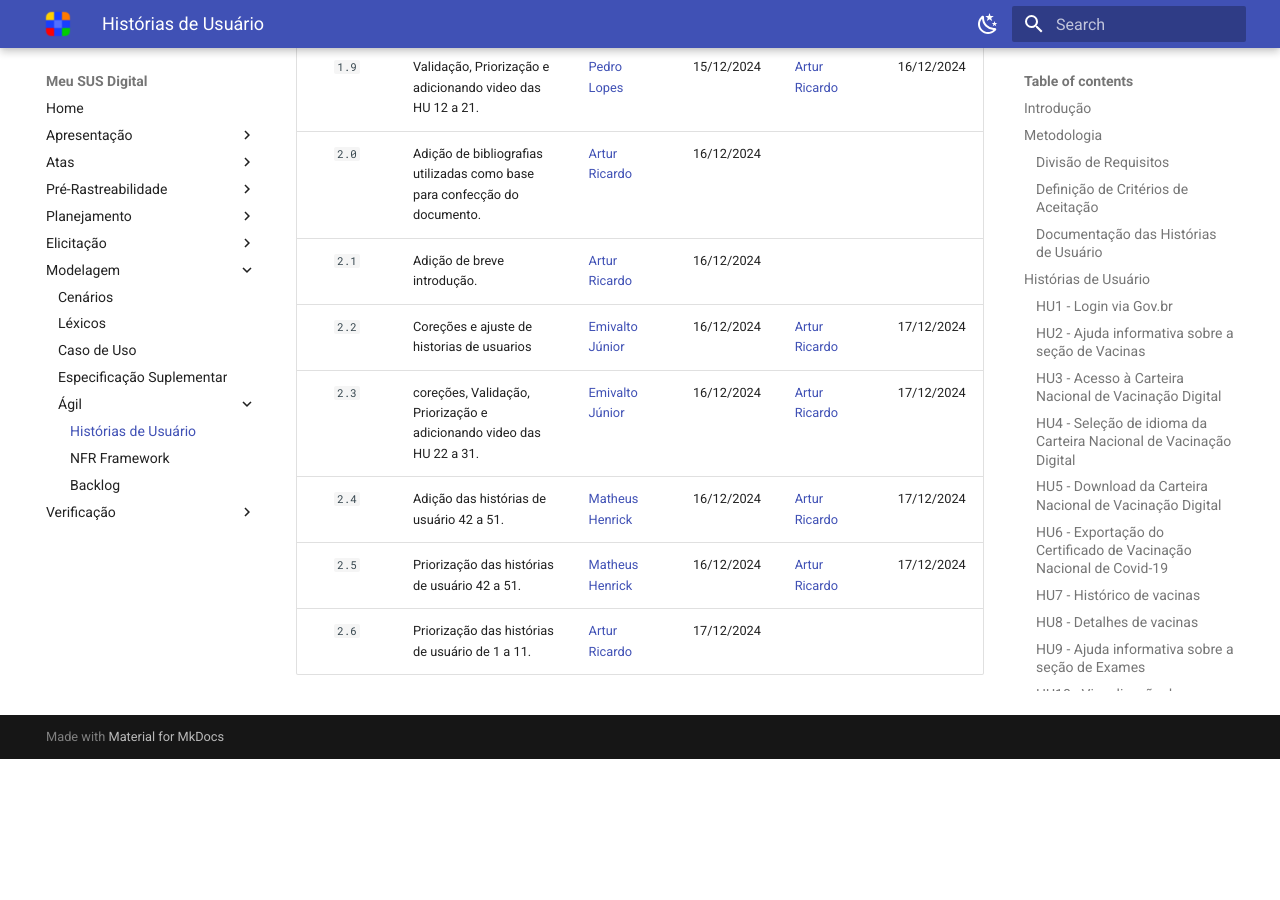
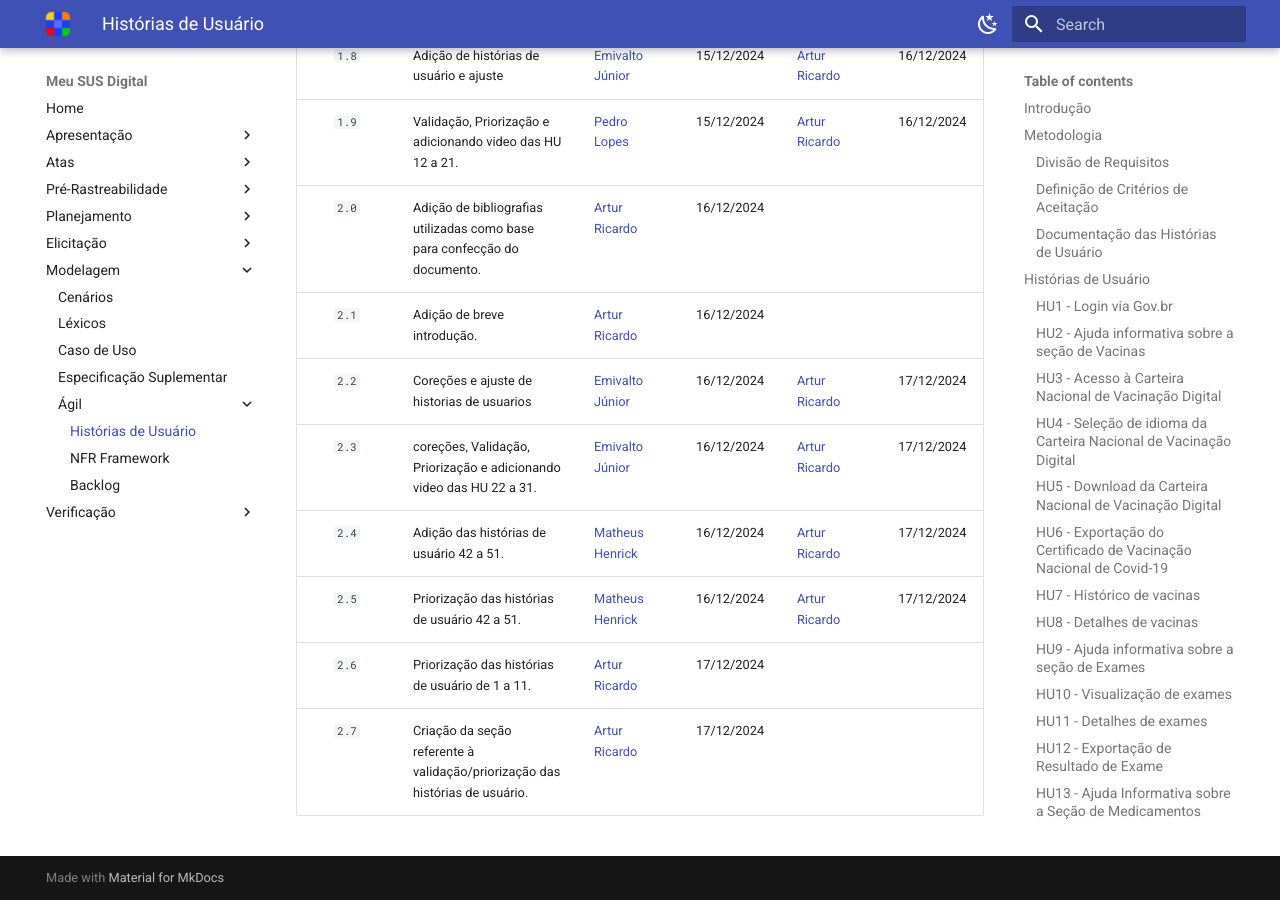
Before and after one commit to Requisitos-de-Software/2024.2-MeuSUSDigital, an MkDocs documentation site: the page built from docs/modelagem-agil/historias-de-usuario.md, in a window 1280 px wide and 900 px high, scrolled down 8881 px. Built offline with MkDocs 1.6.1 and Material for MkDocs 9.7.7, drawn with Linux system fonts in a browser that asks for light colours; before the commit the page ends 9640 px from its top, so only the background shows below that; some of the changed text lies outside the part shown.

Commit message:
criação de nova seção

```diff
--- a/docs/modelagem-agil/historias-de-usuario.md
+++ b/docs/modelagem-agil/historias-de-usuario.md
@@ -848,6 +848,8 @@
       <p>Autor: <a href="https://github.com/MatheusHenrickSantos">Matheus Henrick</a>.</p>
     </div>
 
+## Validação/Priorização das Histórias de Usuário
+
 
 
 ## 📚 Bibliografia
@@ -878,3 +880,4 @@
 | `2.4` | Adição das histórias de usuário 42 a 51. | [Matheus Henrick](https://github.com/MatheusHenrickSantos) | 16/12/2024 | [Artur Ricardo](https://github.com/algorithmorphic) | 17/12/2024 |
 | `2.5` | Priorização das histórias de usuário 42 a 51. | [Matheus Henrick](https://github.com/MatheusHenrickSantos) | 16/12/2024 | [Artur Ricardo](https://github.com/algorithmorphic) | 17/12/2024 |
 | `2.6` | Priorização das histórias de usuário de 1 a 11. | [Artur Ricardo](https://github.com/algorithmorphic) | 17/12/2024 |  |  |
+| `2.7` | Criação da seção referente à validação/priorização das histórias de usuário. | [Artur Ricardo](https://github.com/algorithmorphic) | 17/12/2024 |  |  |
```
